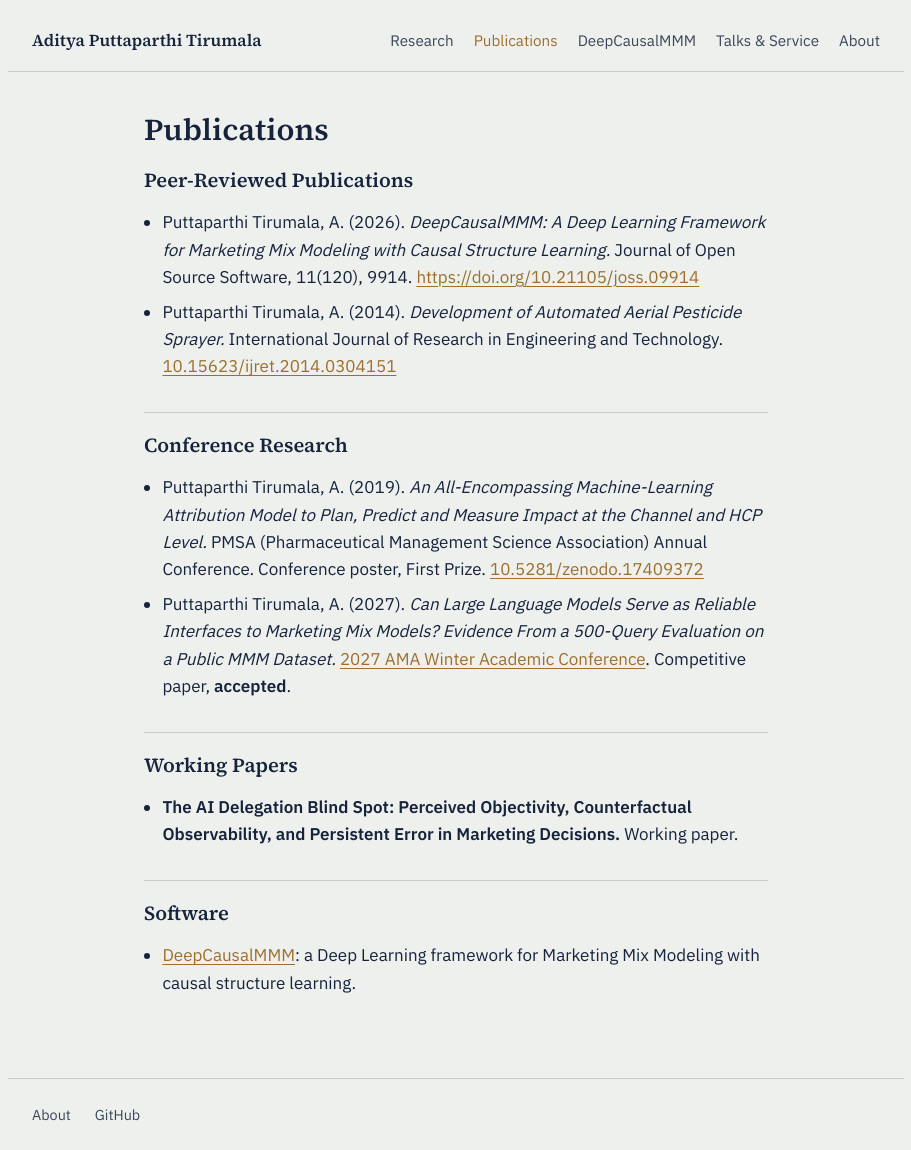
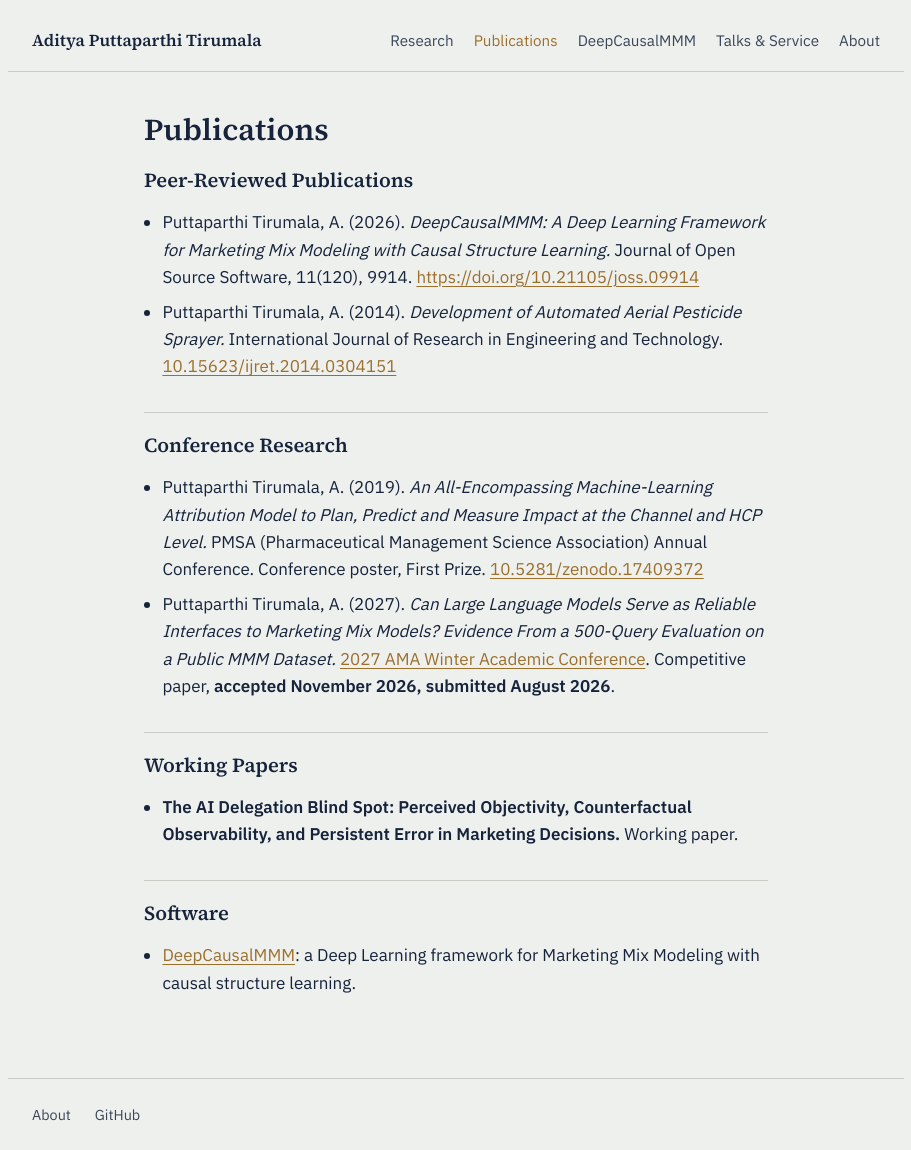
Before and after one commit to adityapt/personal-repo, a Jekyll site: the page built from publications.md, in a window 1280 px wide. Shown: the whole page, without its empty margins (184-1095 px from the left). Built offline with Jekyll 4.4.1, drawn with Linux system fonts in a browser that asks for light colours.

Commit message:
Revise acceptance details for AMA Winter Academic Conference
Updated the acceptance date for a conference paper submission.

```diff
--- a/publications.md
+++ b/publications.md
@@ -12,7 +12,7 @@ permalink: /publications/
 ## Conference Research
 
 - Puttaparthi Tirumala, A. (2019). *An All-Encompassing Machine-Learning Attribution Model to Plan, Predict and Measure Impact at the Channel and HCP Level.* PMSA (Pharmaceutical Management Science Association) Annual Conference. Conference poster, First Prize. [10.5281/zenodo.17409372](https://doi.org/10.5281/zenodo.17409372)
-- Puttaparthi Tirumala, A. (2027). *Can Large Language Models Serve as Reliable Interfaces to Marketing Mix Models? Evidence From a 500-Query Evaluation on a Public MMM Dataset.* [2027 AMA Winter Academic Conference](https://www.ama.org/events/academic/2027-ama-winter-academic-conference/). Competitive paper, **accepted**.
+- Puttaparthi Tirumala, A. (2027). *Can Large Language Models Serve as Reliable Interfaces to Marketing Mix Models? Evidence From a 500-Query Evaluation on a Public MMM Dataset.* [2027 AMA Winter Academic Conference](https://www.ama.org/events/academic/2027-ama-winter-academic-conference/). Competitive paper, **accepted November 2026, submitted August 2026**.
 
 ## Working Papers
 
```
